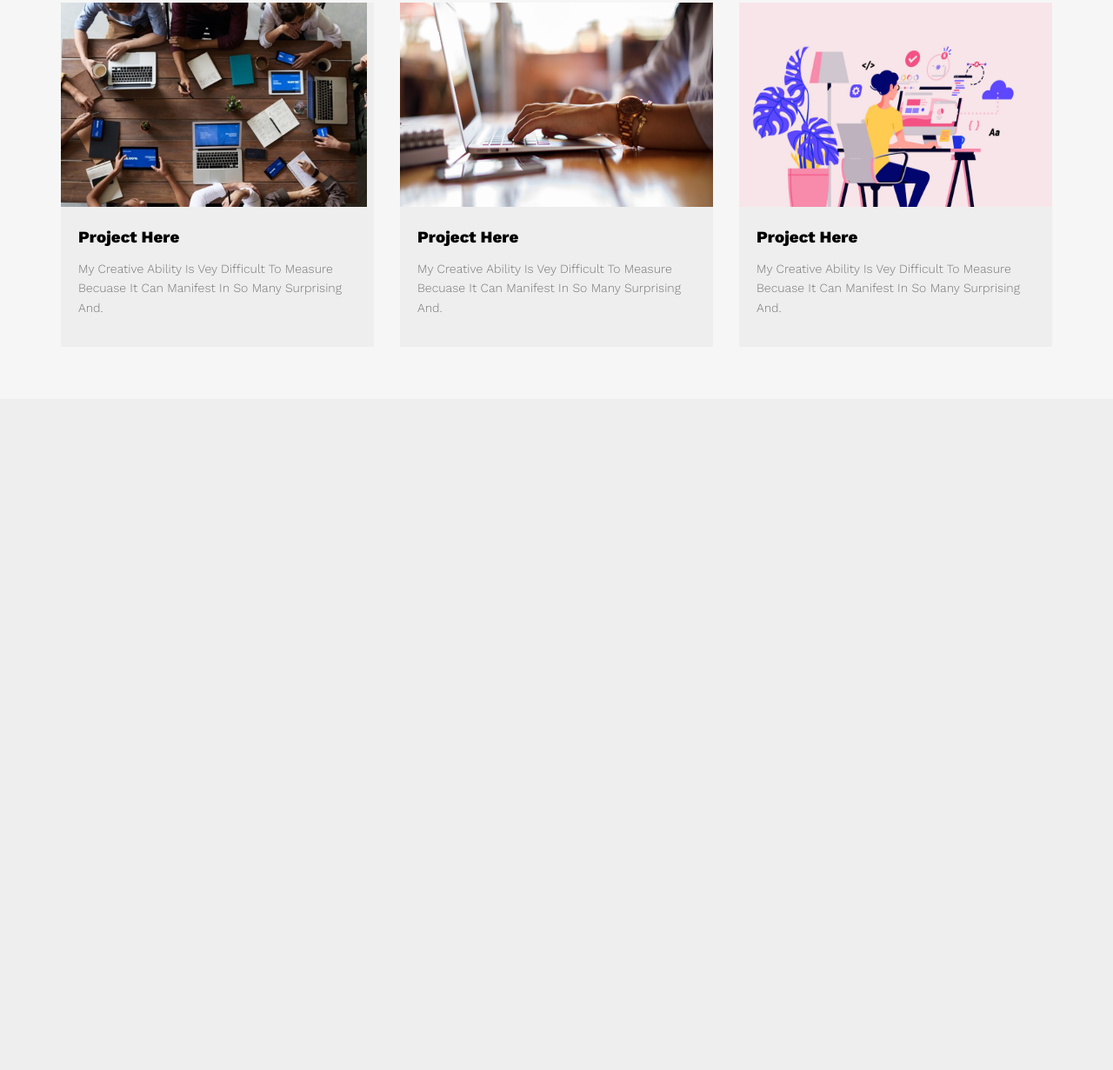
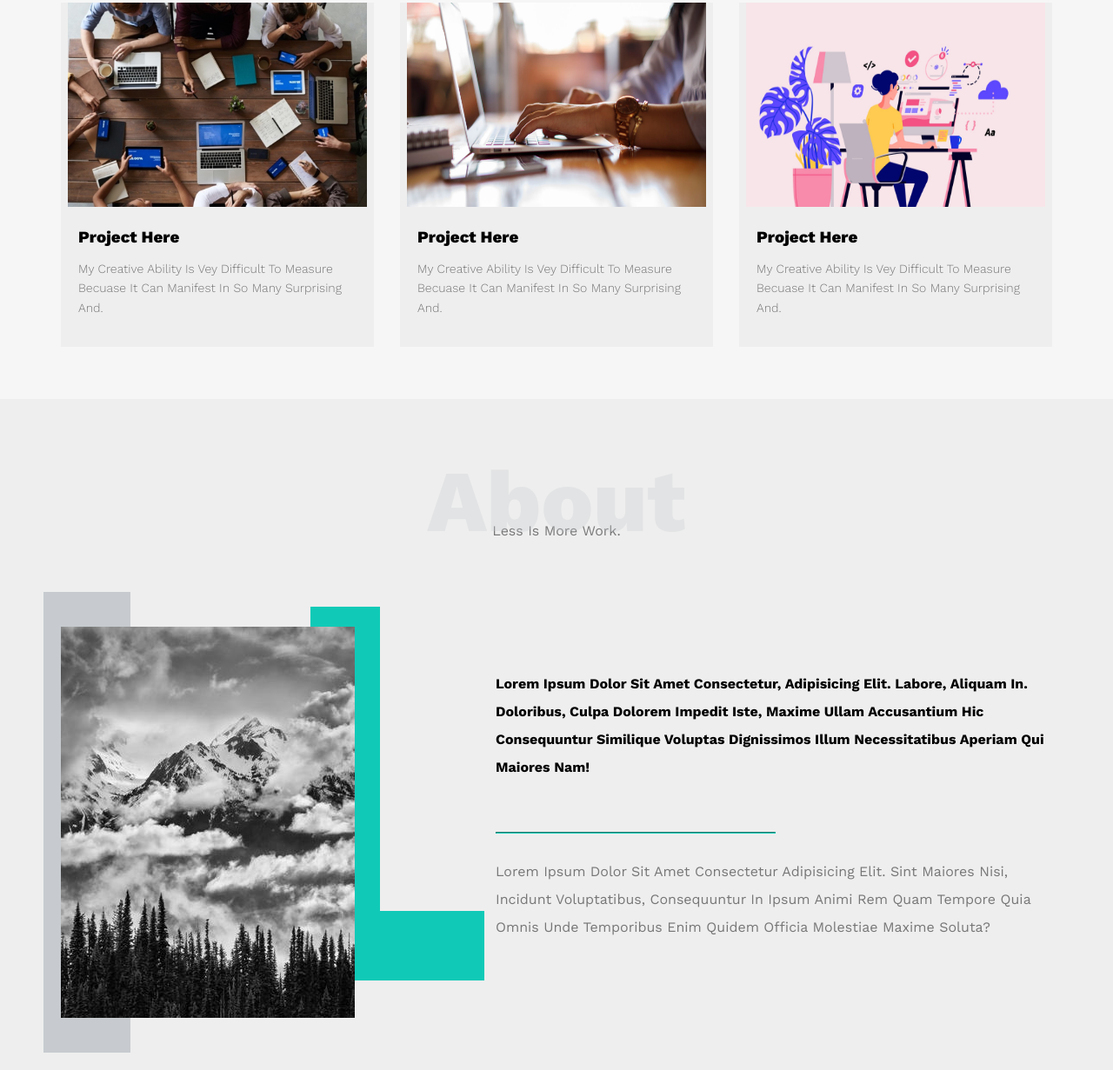
Before and after one commit to Mo3laa5956/mo3laa-repo, a plain HTML site: page index.html in a window 1280 px wide. Shown: the part 2350-3581 px from the top of the page at 87% size. Before the commit the page ends 2809 px from the top, so only its background shows below. Drawn offline with nearby package versions, Linux system fonts and the light colour scheme.

Commit message:
about section

```diff
--- a/Css/leon.css
+++ b/Css/leon.css
@@ -317,7 +317,7 @@ body {
     margin-top: 60px;
 }
 /* End Services */
-/* Start Services */
+/* Start portoflio */
 .portfolio {
     padding: var(--section-padding);
     background-color: var(--section-background);
@@ -333,7 +333,9 @@ body {
 }
 .portfolio .portfolio-content img {
     max-width: 100%;
+    min-width: 100%;
     height: 235px;
+    padding: 0 8px;
 }
 .portfolio .portfolio-content .info {
     padding: 20px;
@@ -353,4 +355,74 @@ body {
         text-align: center;
     }
 }
-/* End Services */
+/* End portfolio */
+/* Start about */
+.about {
+    padding: var(--section-padding);
+}
+.about .about-content {
+    margin-top: 100px;
+    display: flex;
+    justify-content: space-between;
+    flex-wrap: wrap;
+}
+@media (max-width: 991px) {
+    .about .about-content {
+        flex-direction: column;
+        text-align: center;
+    }
+}
+.about .about-content .image {
+    position: relative;
+    width: 388px;
+    height: 450px;
+}
+.about .about-content .image::before {
+    content: '';
+    position: absolute;
+    background: #c7cbcf;
+    width: 100px;
+    height: calc(100% + 80px);
+    top: -40px;
+    left: -20px;
+    z-index: -1;
+}
+.about .about-content .image::after {
+    content: "";
+    position: absolute;
+    top: -23px;
+    right: -99px;
+    width: 120px;
+    height: 350px;
+    border-left: 80px solid var(--main-color);
+    border-bottom: 80px solid var(--main-color);
+    z-index: -1;
+}
+@media (max-width: 991px) {
+    .about .about-content .image::before,
+    .about .about-content .image::after {
+        display: none;
+    }
+}
+.about .about-content img {
+    max-width: 100%;
+}
+.about .about-content .text {
+    flex-basis: calc(100% - 500px);
+}
+.about .about-content .text p:first-of-type {
+    font-weight: bold;
+    line-height: 2;
+    margin-top: 50px;
+    margin-bottom: 50px;
+}
+.about .about-content .text hr {
+    width: 50%;
+    display: inline-block;
+    border-color: var(--main-color);
+}
+.about .about-content .text p:last-of-type {
+    line-height: 2;
+    color: #777;
+}
+/* End anout */
--- a/index.html
+++ b/index.html
@@ -121,7 +121,7 @@
         </div>
     </div>
     <!-- End Services -->
-    <!-- Start Services -->
+    <!-- Start portfolio -->
     <div class="portfolio">
         <div class="container">
             <h2 class="special-heading">portfolio</h2>
@@ -151,6 +151,28 @@
             </div>
         </div>
     </div>
-    <!-- End Services -->
+    <!-- End portfolio -->
+    <!-- Start about -->
+    <div class="about">
+        <div class="container">
+            <h2 class="special-heading">about</h2>
+            <p>less is more work.</p>
+            <div class="about-content">
+                <div class="image">
+                    <img src="Images/about.jpg" alt="">
+                </div>
+                <div class="text">
+                    <p>
+                        Lorem ipsum dolor sit amet consectetur, adipisicing elit. Labore, aliquam in. Doloribus, culpa dolorem impedit iste, maxime ullam accusantium hic consequuntur similique voluptas dignissimos illum necessitatibus aperiam qui maiores nam!
+                    </p>
+                    <hr>
+                    <p>
+                        Lorem ipsum dolor sit amet consectetur adipisicing elit. Sint maiores nisi, incidunt voluptatibus, consequuntur in ipsum animi rem quam tempore quia omnis unde temporibus enim quidem officia molestiae maxime soluta?
+                    </p>
+                </div>
+            </div>
+        </div>
+    </div>
+    <!-- End about -->
 </body>
 </html>
```
Also changed, not shown: Images/about.jpg (added).
